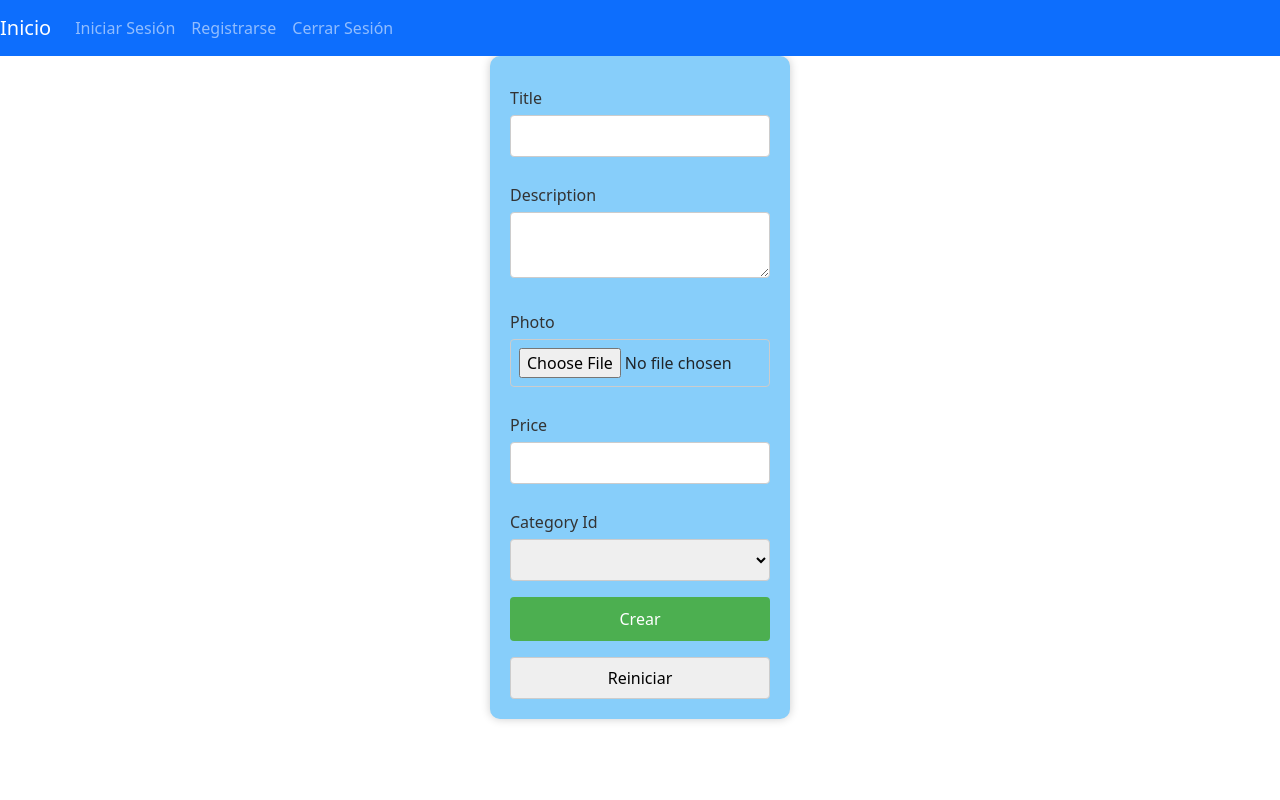
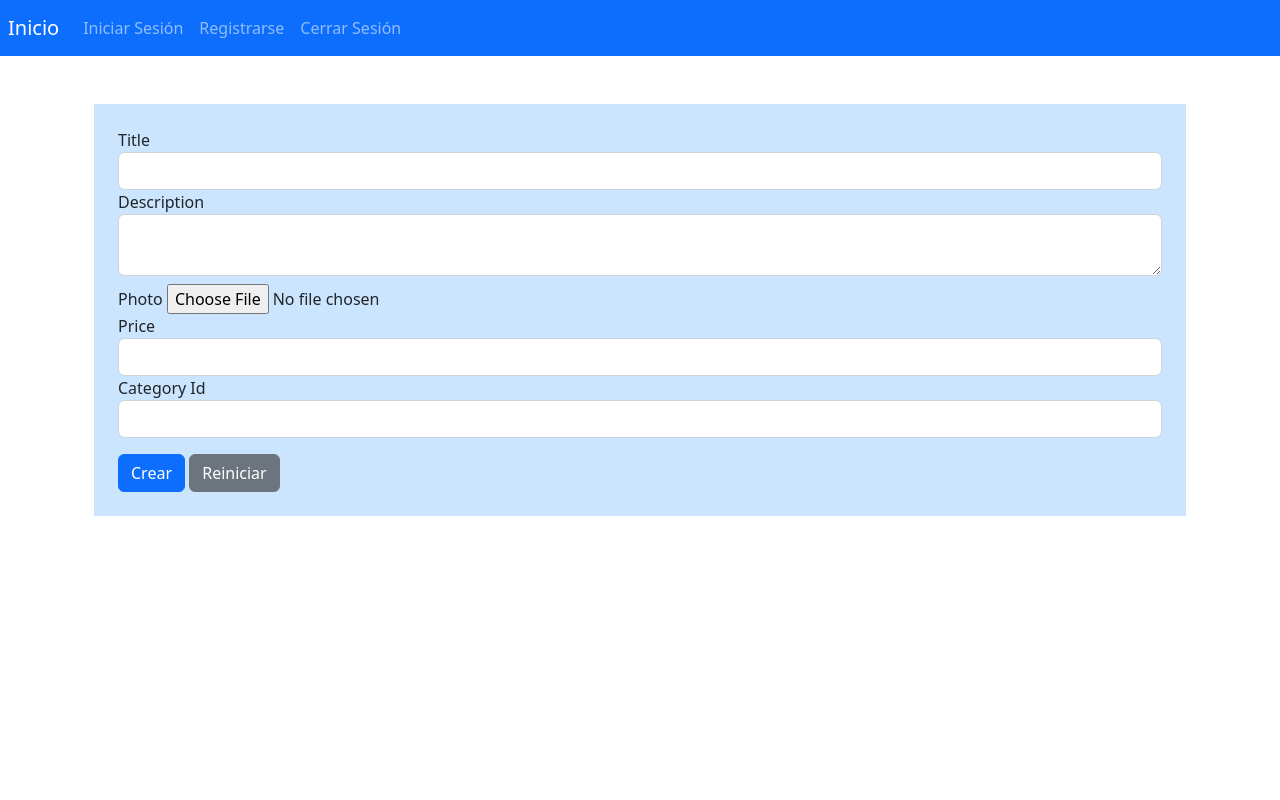
Before and after one commit to hfelices/M12-Projecte1, a Flask app: page /products/create in a window 1280 px wide. Run offline with Flask 3, Linux system fonts and the light colour scheme; lists and menus that the app fills with data are empty; parts of the project's set-up code (start-up, migrations or seed data) failed here and were passed over; some libraries are stand-ins or nearby versions.

Commit message:
Layout + vista login i register

```diff
--- a/app/forms.py
+++ b/app/forms.py
@@ -1,5 +1,5 @@
 from flask_wtf import FlaskForm
-from wtforms import StringField, IntegerField, SubmitField, SelectField, PasswordField, validators, DecimalField , TextAreaField, FileField
+from wtforms import StringField, EmailField, IntegerField, SubmitField, SelectField, PasswordField, validators, DecimalField , TextAreaField, FileField
 
 
 class ProductForm(FlaskForm):
@@ -21,5 +21,28 @@
     submit = SubmitField()
 
 
+class CreateUserForm(FlaskForm):
+    name = StringField(
+        validators = [validators.DataRequired()]
+        )
+    email = EmailField (
+        validators = [validators.DataRequired()]
+        )
+    password = PasswordField(
+        validators = [validators.DataRequired()]
+        )
+    passConfirmation = PasswordField(
+        validators = [validators.DataRequired()]
+        )
+
+
+class LoginForm(FlaskForm):
+    name = StringField(
+        validators = [validators.DataRequired()]
+        )
+    password = PasswordField(
+        validators = [validators.DataRequired()]
+
+        )
 class DeleteProductForm(FlaskForm):
     submit = SubmitField()
--- a/app/routes_main.py
+++ b/app/routes_main.py
@@ -7,7 +7,7 @@
 from werkzeug.utils import secure_filename
 from . import db_manager as db
 from .models import Product, Category, User
-from .forms import ProductForm, DeleteProductForm
+from .forms import ProductForm, DeleteProductForm, CreateUserForm, LoginForm
 from .config import Config
 
 ALLOWED_EXTENSIONS = Config.ALLOWED_EXTENSIONS
@@ -152,3 +152,18 @@
 
         return redirect(url_for('main_bp.upload_csv'))
     return render_template('mockdata/uploadcsv.html')
+
+
+@main_bp.route('/register', methods=["GET","POST"])
+def register():
+    form = CreateUserForm()
+    if request.method == 'GET':
+
+        return render_template('users/register.html', form = form)
+
+@main_bp.route('/login', methods=["GET","POST"])
+def login():
+    form = LoginForm()
+    if request.method == 'GET':
+
+        return render_template('users/login.html', form = form)
--- a/app/static/css/products/create-product.css
+++ /dev/null
@@ -1,74 +0,0 @@
-body {
-  font-family: Arial, sans-serif;
-  background-color: #f0f8ff;
-  margin: 0;
-  padding: 0;
-
-  height: 100vh;
-}
-main{
-  display: flex;
-  justify-content: center;
-  align-items: center;
-}
-form {
-  background-color: #87CEFA;
-  padding: 20px;
-  border-radius: 10px;
-  box-shadow: 0 0 10px rgba(0, 0, 0, 0.2);
-  width: 300px;
-}
-img{
-  max-width: 100%;
-}
-h2 {
-  text-align: center;
-  color: #333;
-}
-
-label {
-  display: block;
-  margin: 10px 0 5px;
-  color: #333;
-}
-
-input,
-textarea,
-select {
-  width: 100%;
-  padding: 8px;
-  margin: 5px 0 15px;
-  box-sizing: border-box;
-  border: 1px solid #ccc;
-  border-radius: 4px;
-}
-
-input[type="submit"]{
-  background-color: #4CAF50;
-  color: white;
-  padding: 10px 15px;
-  border: none;
-  border-radius: 4px;
-  cursor: pointer;
-  font-size: 16px;
-  margin-right: 5px;
-}
-
-.cancelar{
-  background-color: #d31818;
-  color: white;
-  padding: 10px 15px;
-  border: none;
-  border-radius: 4px;
-  cursor: pointer;
-  font-size: 16px;
-  margin-right: 5px;
-  text-align: center;
-}
-
-input[type="submit"]:hover {
-  background-color: #45a049;
-}
-.cancelar:hover {
-  background-color: #a80808;
-}
--- a/app/templates/partials/header.html
+++ b/app/templates/layout.html
@@ -12,16 +12,16 @@
 <body>
 
     <!-- Bootstrap navigation bar -->
-    <nav class="navbar navbar-expand-lg navbar-dark bg-primary">
+    <nav class="p-2 navbar navbar-expand-lg navbar-dark bg-primary">
         <a class="navbar-brand" href="/">Inicio</a>
 
         <div class="collapse navbar-collapse" id="navbarNav">
             <ul class="navbar-nav ml-auto">
                 <li class="nav-item">
-                    <a class="nav-link" href="#">Iniciar Sesión</a>
+                    <a class="nav-link" href="/login">Iniciar Sesión</a>
                 </li>
                 <li class="nav-item">
-                    <a class="nav-link" href="#">Registrarse</a>
+                    <a class="nav-link" href="/register">Registrarse</a>
                 </li>
                 <li class="nav-item">
                     <a class="nav-link" href="#">Cerrar Sesión</a>
@@ -29,7 +29,9 @@
             </ul>
         </div>
     </nav>
-
+    <main class="container mt-5">
+        {% block content %}{% endblock %}
+    </main>
 
     <script src="https://cdn.jsdelivr.net/npm/bootstrap@5.2.3/dist/js/bootstrap.min.js" integrity="sha384-cuYeSxntonz0PPNlHhBs68uyIAVpIIOZZ5JqeqvYYIcEL727kskC66kF92t6Xl2V" crossorigin="anonymous"></script>
 </body>
--- a/app/templates/products/create-update-product.html
+++ b/app/templates/products/create-update-product.html
@@ -1,43 +1,83 @@
-<!DOCTYPE html>
-<html lang="en">
-<head>
-    <meta charset="UTF-8">
-    <meta name="viewport" content="width=device-width, initial-scale=1.0">
-    <link rel="stylesheet" href="../../static/css/products/create-product.css">
-    <title>Document</title>
-</head>
-<body>
-    <header>
-        {% include './partials/header.html'%}
-    </header>
-    <main>
-        {% if not product %}
-            <form method="POST" action="/products/create" enctype="multipart/form-data">
-                {{ form.csrf_token }}
-                <p>{{ form.title.label }} {{ form.title() }}</p>
-                <p>{{ form.description.label }} {{ form.description() }}</p>
-                <p>{{ form.photo.label }} {{ form.photo() }}</p>
-                <p>{{ form.price.label }} {{ form.price() }}</p>
-                <p>{{ form.category_id.label }} {{ form.category_id() }}</p>
-                <p>{{ form.submit(value="Crear") }}</p>
-                <input type="reset" value="Reiniciar">
-            </form>
+
+
+    {% extends 'layout.html' %}
+    {% block content %}
+    {% if not product %}
+    <div class="container mt-4">
+        <form method="POST" action="/products/create" enctype="multipart/form-data" class="p-4 rounded-lg" style="background-color: #cce5ff">
+            {{ form.csrf_token }}
+
+            <div class="form-group">
+                <label for="{{ form.title.id }}">{{ form.title.label }}</label>
+                {{ form.title(class="form-control", id=form.title.id) }}
+            </div>
+
+            <div class="form-group">
+                <label for="{{ form.description.id }}">{{ form.description.label }}</label>
+                {{ form.description(class="form-control", id=form.description.id) }}
+            </div>
+
+            <div class="form-group mt-2">
+                <label for="{{ form.photo.id }}">{{ form.photo.label }}</label>
+                {{ form.photo(class="form-control-file", id=form.photo.id) }}
+            </div>
+
+            <div class="form-group">
+                <label for="{{ form.price.id }}">{{ form.price.label }}</label>
+                {{ form.price(class="form-control", id=form.price.id) }}
+            </div>
+
+            <div class="form-group">
+                <label for="{{ form.category_id.id }}">{{ form.category_id.label }}</label>
+                {{ form.category_id(class="form-control", id=form.category_id.id) }}
+            </div>
+
+            <div class="mt-3">
+                <button type="submit" class="btn btn-primary btn-block">Crear</button>
+                <button type="reset" class="btn btn-secondary btn-block">Reiniciar</button>
+            </div>
+
+        </form>
+    </div>
 
         {% else %}
 
-                <form method="POST" action="/products/update/{{ product['id'] }}" enctype="multipart/form-data">
-                    {{ form.csrf_token }}
-                    <p>{{ form.title.label }} {{ form.title() }}</p>
-                    <p>{{ form.description.label }} {{ form.description() }}</p>
-                    <p>{{ form.photo.label }} {{ form.photo() }}</p>
-                    <img src="../../static/uploads/{{ product['photo'] }}" alt="">
-                    <p>{{ form.price.label }} {{ form.price() }}</p>
-                    <p>{{ form.category_id.label }} {{ form.category_id() }}</p>
-                    <p>{{ form.submit(value="Enviar") }}</p>
-                    <a href="/"><input class="cancelar" value="Cancelar"></a>
-                </form>
+        <div class="container mt-4">
+            <form method="POST" action="/products/update/{{ product['id'] }}" enctype="multipart/form-data" class="p-4 rounded-lg" style="background-color: #cce5ff">
+                {{ form.csrf_token }}
+
+                <div class="form-group">
+                    <label for="{{ form.title.id }}">{{ form.title.label }}</label>
+                    {{ form.title(class="form-control", id=form.title.id) }}
+                </div>
+
+                <div class="form-group">
+                    <label for="{{ form.description.id }}">{{ form.description.label }}</label>
+                    {{ form.description(class="form-control", id=form.description.id) }}
+                </div>
+
+                <div class="form-group mt-2">
+                    <label for="{{ form.photo.id }}">{{ form.photo.label }}</label>
+                    {{ form.photo(class="form-control-file", id=form.photo.id) }}
+                    <img src="../../static/uploads/{{ product['photo'] }}" alt="" class="img-fluid mt-2">
+                </div>
+
+                <div class="form-group">
+                    <label for="{{ form.price.id }}">{{ form.price.label }}</label>
+                    {{ form.price(class="form-control", id=form.price.id) }}
+                </div>
+
+                <div class="form-group">
+                    <label for="{{ form.category_id.id }}">{{ form.category_id.label }}</label>
+                    {{ form.category_id(class="form-control", id=form.category_id.id) }}
+                </div>
+
+                <div class="mt-3">
+                    <button type="submit" class="btn btn-primary btn-block">Enviar</button>
+                    <a href="/" class="btn btn-secondary btn-block">Cancelar</a>
+                </div>
+
+            </form>
+        </div>
         {% endif %}
-    </main>
-
-</body>
-</html>
+    {% endblock %}
```
Also changed, not shown: app/static/css/partials.css (deleted, +0 -31 lines), app/static/css/products/products.css (deleted, +0 -146 lines), app/templates/products/details.html (+11 -24 lines), app/templates/products/list.html (+4 -18 lines), app/templates/users/login.html (added, +23 -0 lines), app/templates/users/register.html (added, +33 -0 lines), app/database.db, app/static/uploads/d3d01bac-ff69-452e-bc34-05a2c5bd9dd4.jpg (added), app/static/uploads/watercolor-world-map-black.jpg (added).
